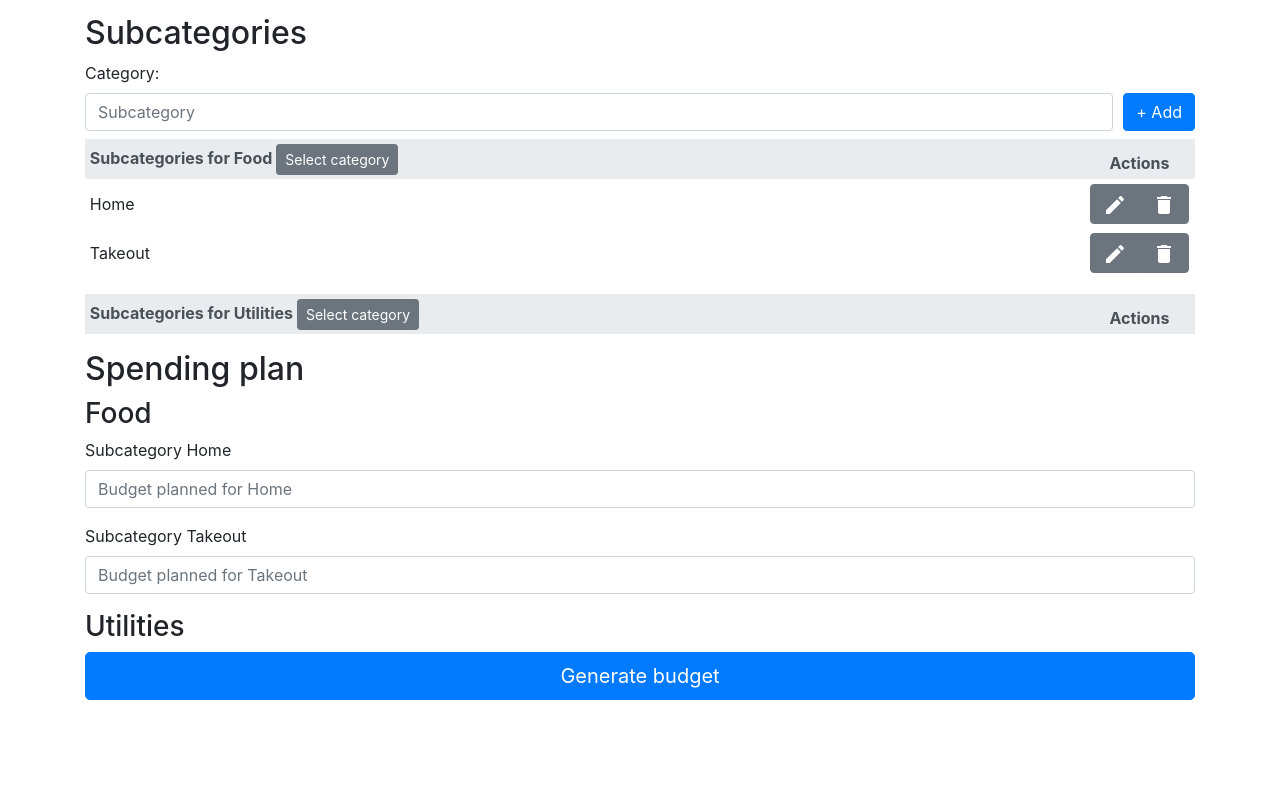
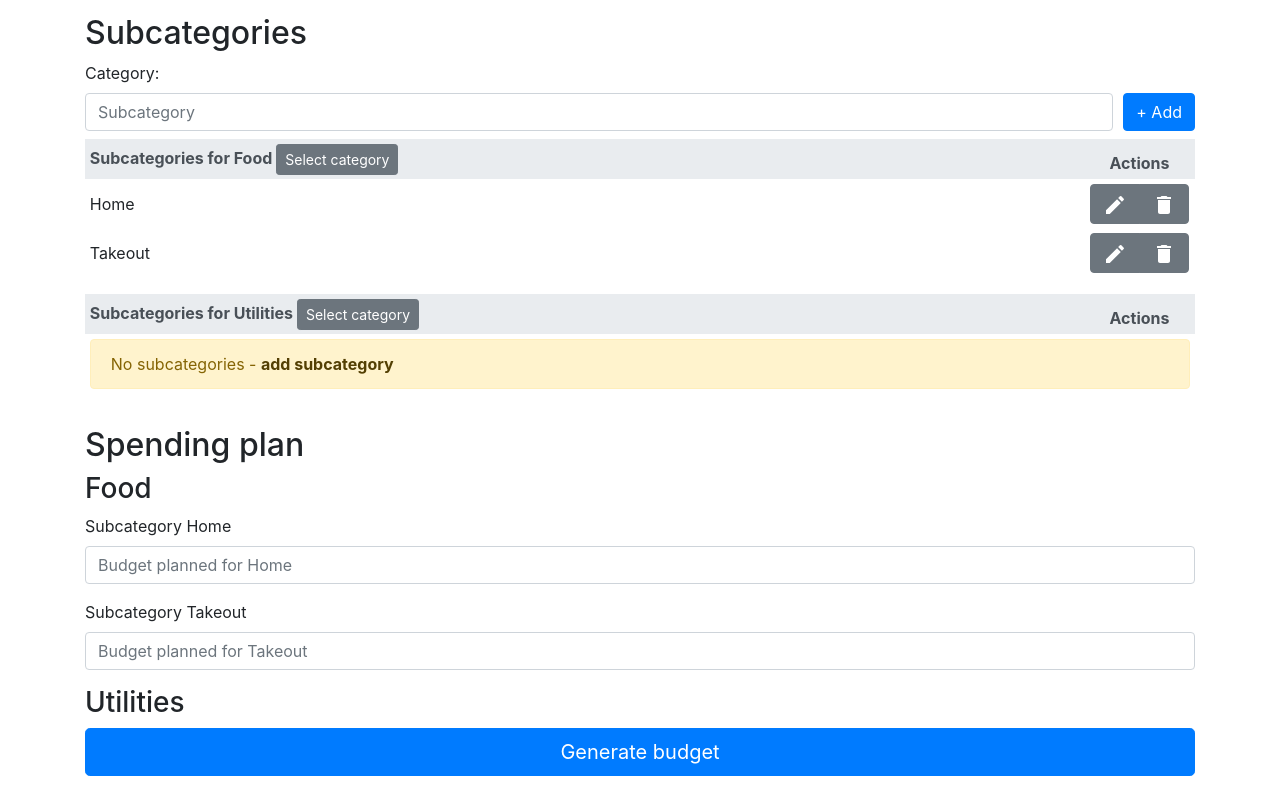
Before and after one commit to PatrykRubaj/qb-front-end, a React (Create React App) app: page /generator in a window 1280 px wide. Shown: the part 656-1456 px from the top of the page. Before the commit the page ends 1380 px from the top, so only its background shows below. Built offline with nearby package versions, Linux system fonts and the light colour scheme.

Commit message:
Added helpful alerts when no categories or subcategories in state

```diff
--- a/src/SpreadsheetGeneration/Subcategory/SubcategoryComponent.tsx
+++ b/src/SpreadsheetGeneration/Subcategory/SubcategoryComponent.tsx
@@ -111,6 +111,9 @@ const SubcategoryComponent: React.FC<Props> = ({
       />
       <div className="col">
         <h2 ref={subcategoriesHeader}>Subcategories</h2>
+
+        {categories.length > 0 ? (
+          <>
             <SubcategoryForm
               editMode={editMode}
               addSaveNewSubcategory={onSubcategorySubmit}
@@ -122,7 +125,11 @@ const SubcategoryComponent: React.FC<Props> = ({
               )}
             />
 
-        {categories.map(category => (
+            {categories.map(category => {
+              const filteredSubcategories = subcategories.filter(
+                x => x.categoryId === category.id
+              );
+              return (
                 <table
                   className="table table-borderless table-sm mt-2"
                   key={category.id}
@@ -134,7 +141,9 @@ const SubcategoryComponent: React.FC<Props> = ({
                         <button
                           type="button"
                           className="btn btn-secondary btn-sm ml-1"
-                    onClick={(e): void => onSelectCategoryClick(e, category)}
+                          onClick={(e): void =>
+                            onSelectCategoryClick(e, category)
+                          }
                         >
                           Select category
                         </button>
@@ -145,9 +154,8 @@ const SubcategoryComponent: React.FC<Props> = ({
                     </tr>
                   </thead>
                   <tbody>
-              {subcategories
-                .filter(x => x.categoryId === category.id)
-                .map(subcategory => (
+                    {filteredSubcategories.length > 0 ? (
+                      filteredSubcategories.map(subcategory => (
                         <tr key={subcategory.id}>
                           <td className="align-middle">{subcategory.name}</td>
                           <td className="align-middle text-center">
@@ -183,10 +191,40 @@ const SubcategoryComponent: React.FC<Props> = ({
                             </div>
                           </td>
                         </tr>
-                ))}
+                      ))
+                    ) : (
+                      <tr>
+                        <td colSpan={2}>
+                          <div
+                            className="alert alert-warning align-middle"
+                            role="alert"
+                          >
+                            <span>
+                              No subcategories -{" "}
+                              <button
+                                type="button"
+                                className="btn btn-link p-0 alert-link border-0 align-baseline"
+                                onClick={(e): void =>
+                                  onSelectCategoryClick(e, category)
+                                }
+                              >
+                                add subcategory
+                              </button>
+                            </span>
+                          </div>
+                        </td>
+                      </tr>
+                    )}
                   </tbody>
                 </table>
-        ))}
+              );
+            })}
+          </>
+        ) : (
+          <div className="alert alert-warning align-middle" role="alert">
+            <span>Add categories first.</span>
+          </div>
+        )}
       </div>
     </div>
   );
```
Lines whose indentation alone changed are shown as unchanged.
